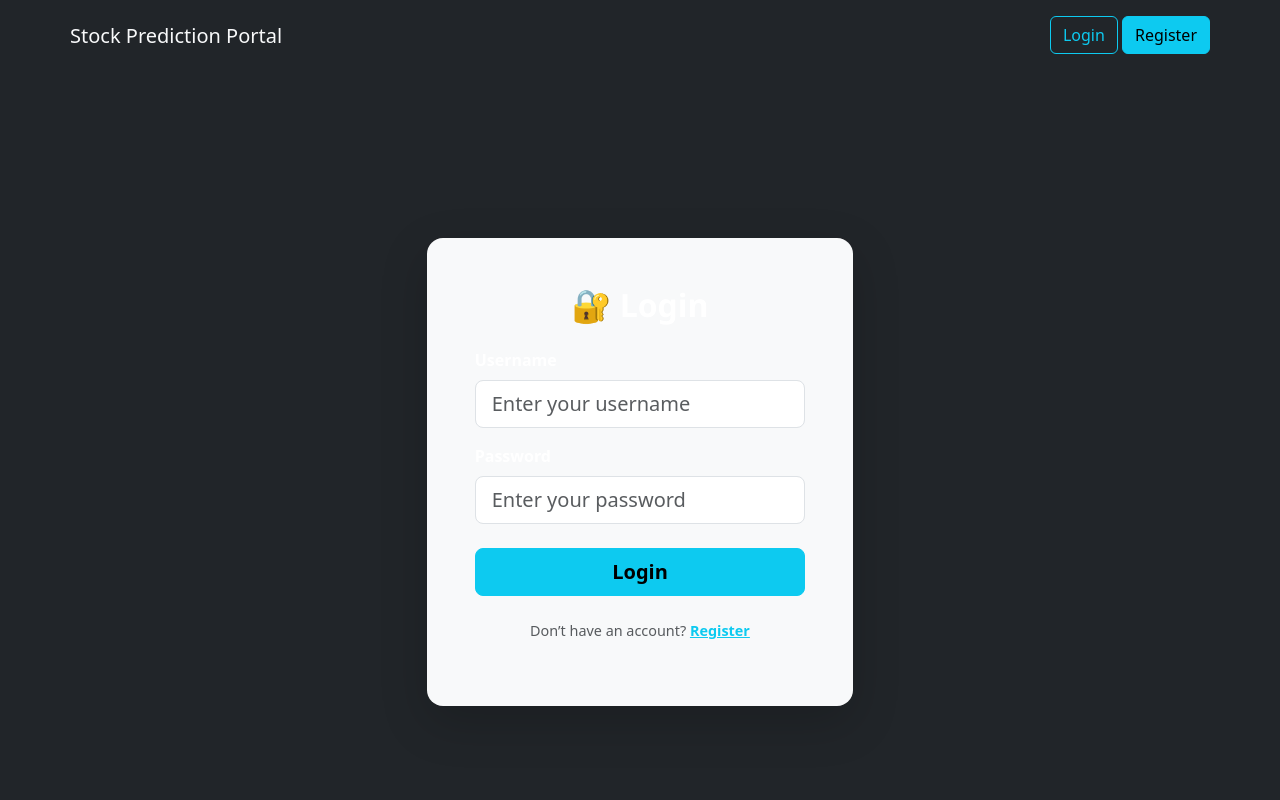
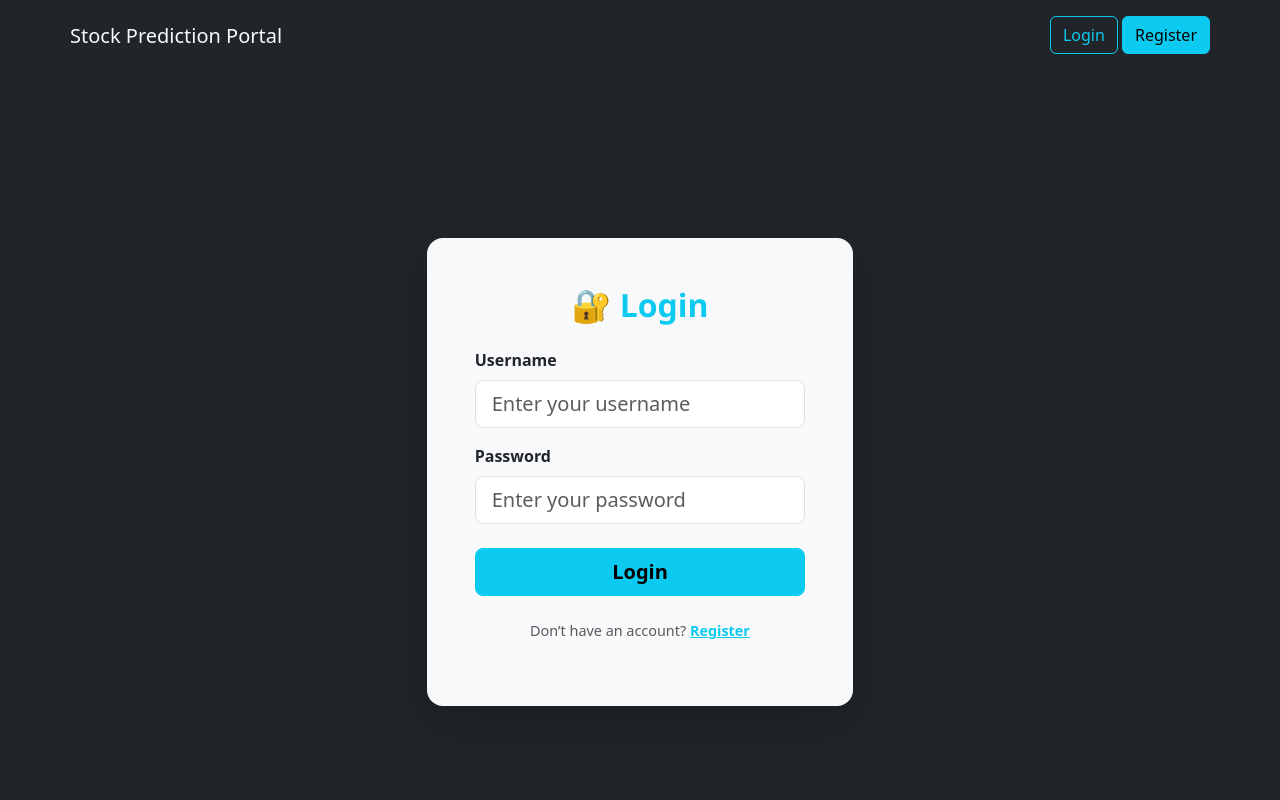
Before and after one commit to Abubakar-idrees-01/stock_prediction_portal, a React (Vite) app in the folder frontend-react/: page /login in a window 1280 px wide. Shown: the top 800 px of the page. Built offline with nearby package versions, Linux system fonts and the light colour scheme.

Commit message:
frontend backend

```diff
--- a/frontend-react/src/components/header.jsx
+++ b/frontend-react/src/components/header.jsx
@@ -21,6 +21,7 @@ const Header = () => {
                 onClick={() => {
                   localStorage.removeItem("accessToken");
                   localStorage.removeItem("refreshToken");
+                  localStorage.removeItem("username");
                   setIsLoggedIn(false);
                   usenavigate("/login")
                 }}
--- a/frontend-react/src/components/login.jsx
+++ b/frontend-react/src/components/login.jsx
@@ -42,7 +42,7 @@ const Login = () => {
   return (
     <div className="d-flex justify-content-center align-items-center vh-100 bg-dark">
       <div className="col-md-4 bg-light p-5 rounded-4 shadow-lg">
-        <h2 className="text-center mb-4 fw-bold" style={{ fontFamily: "Segoe UI, sans-serif" }}>
+        <h2 className="text-info text-center mb-4 fw-bold" style={{ fontFamily: "Segoe UI, sans-serif" }}>
           🔐 Login
         </h2>
 
@@ -50,7 +50,7 @@ const Login = () => {
 
         <form onSubmit={handleLogin}>
           <div className="mb-3">
-            <label className="form-label fw-semibold">Username</label>
+            <label className="text-dark form-label fw-semibold">Username</label>
             <input
               type="text"
               className="form-control form-control-lg"
@@ -62,7 +62,7 @@ const Login = () => {
           </div>
 
           <div className="mb-4">
-            <label className="form-label fw-semibold">Password</label>
+            <label className="text-dark form-label fw-semibold">Password</label>
             <input
               type="password"
               className="form-control form-control-lg"
```
